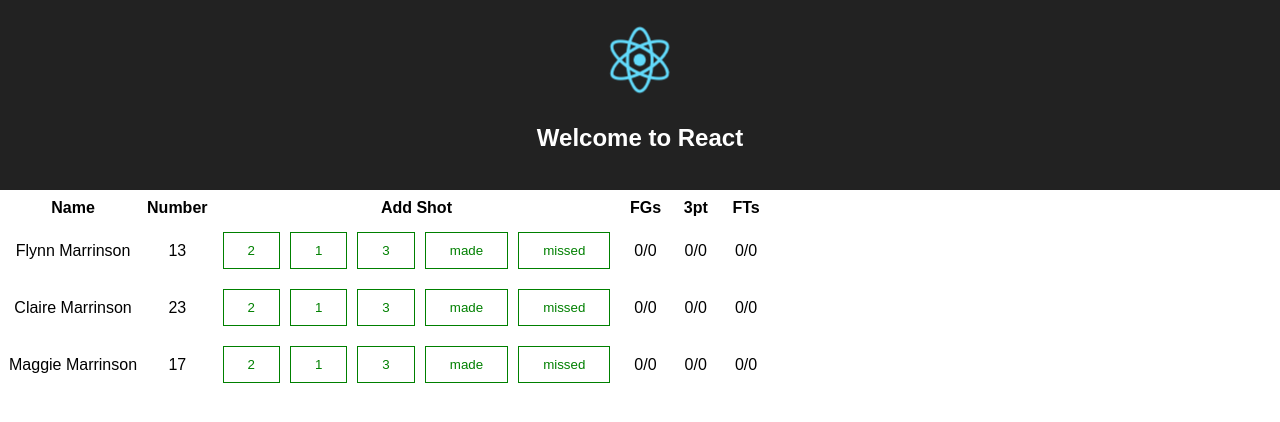
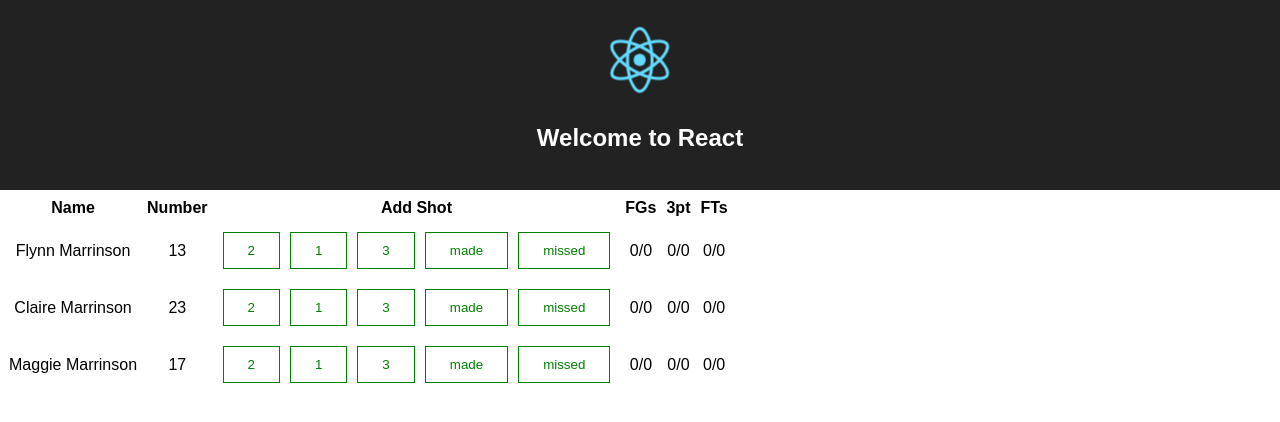
Before and after one commit to andrewdski/ball-score, a React app: page / in a window 1280 px wide. Shown: the top 422 px of the page. Built offline with nearby package versions, Linux system fonts and the light colour scheme; the HTML template or start-up script is replaced by a standard one.

Commit message:
fixed td nesting bug (found by test hooray!)

```diff
--- a/src/Player.js
+++ b/src/Player.js
@@ -39,9 +39,9 @@ export default class Player extends React.Component {
 		<td>{this.props.player.name}</td>
 		<td>{this.props.player.number}</td>
 		<td><ShotButtons types={this.props.types} handleBasket={this.handleMadeShot} handleMiss={this.handleMissedShot}/></td>
-		<td><Scoring made={this.state.made["2"]} attempted={this.state.attempted["2"]} /></td>
-		<td><Scoring made={this.state.made["3"]} attempted={this.state.attempted["3"]} /></td>
-		<td><Scoring made={this.state.made["1"]} attempted={this.state.attempted["1"]} /></td>
+		<Scoring made={this.state.made["2"]} attempted={this.state.attempted["2"]} />
+		<Scoring made={this.state.made["3"]} attempted={this.state.attempted["3"]} />
+		<Scoring made={this.state.made["1"]} attempted={this.state.attempted["1"]} />
 	  </tr>
 	);
   }
```
